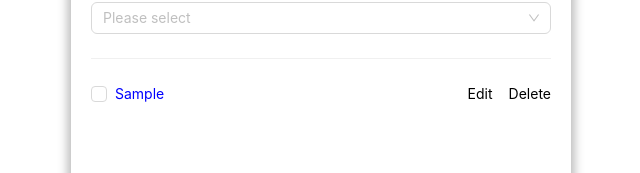
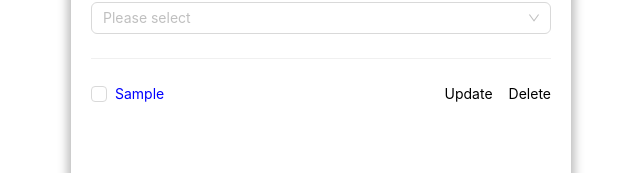
Before and after one commit to OliverDoan/todolist, a React (Vite) app: page / in a window 1280 px wide. Both pictures are taken after typing "Sample" into the empty fields and a click on the button "Add". Shown: the part 242-415 px from the top of the page, without its empty margins (319-959 px from the left). Built offline with nearby package versions, Linux system fonts and the light colour scheme.

Commit message:
feat: update status

```diff
--- a/src/components/Todo/index.tsx
+++ b/src/components/Todo/index.tsx
@@ -1,5 +1,4 @@
 import { Checkbox, Row, Space } from 'antd'
-import { useState } from 'react'
 import { TodoType } from 'src/types'
 const priorityColorMapping: Record<string, string> = {
   High: 'red',
@@ -10,17 +9,24 @@ const priorityColorMapping: Record<string, string> = {
 interface TodoProps {
   todo: TodoType
   deleteTodo: (id: string) => void
+  updateTodo: (todo: TodoType) => void
 }
 
-const Todo = ({ todo, deleteTodo }: TodoProps) => {
-  const [checked, setChecked] = useState(false)
-
+const Todo = ({ todo, deleteTodo, updateTodo }: TodoProps) => {
   const toggleCheckbox = () => {
-    setChecked(!checked)
+    const tmp: TodoType = {
+      ...todo,
+      completed: !todo.completed
+    }
+    updateTodo(tmp)
   }
 
   const handleDeleteTodo = () => {
     deleteTodo(todo.id)
+  }
+
+  const handleUpdateTodo = () => {
+    updateTodo(todo)
   }
 
   return (
@@ -28,18 +34,18 @@ const Todo = ({ todo, deleteTodo }: TodoProps) => {
       justify='space-between'
       style={{
         marginBottom: 3,
-        ...(checked ? { opacity: 0.5 } : {})
+        ...(todo.completed ? { opacity: 0.5 } : {})
       }}
     >
       <Checkbox
-        checked={checked}
+        checked={todo.completed}
         onChange={toggleCheckbox}
-        style={{ color: priorityColorMapping[todo.priority], textDecoration: checked ? 'line-through' : '' }}
+        style={{ color: priorityColorMapping[todo.priority], textDecoration: todo.completed ? 'line-through' : '' }}
       >
         {todo.name}
       </Checkbox>
       <Space.Compact className='flex gap-4 cursor-pointer'>
-        <span>Edit</span>
+        <span onClick={handleUpdateTodo}>Update</span>
         <span onClick={handleDeleteTodo}>Delete</span>
       </Space.Compact>
     </Row>
--- a/src/components/TodoList/index.tsx
+++ b/src/components/TodoList/index.tsx
@@ -11,9 +11,10 @@ interface TodoListProps {
   todoList: TodoType[]
   addTodo: (v: TodoType) => void
   deleteTodo: (id: string) => void
+  updateTodo: (todo: TodoType) => void
 }
 
-const TodoList = ({ todoList, addTodo, deleteTodo }: TodoListProps) => {
+const TodoList = ({ todoList, addTodo, deleteTodo, updateTodo }: TodoListProps) => {
   const [form] = Form.useForm()
   const handleAddTodo = (values: FieldType) => {
     if (values.text) {
@@ -31,7 +32,7 @@ const TodoList = ({ todoList, addTodo, deleteTodo }: TodoListProps) => {
     <Row style={{ height: 'calc(100% - 40px)' }}>
       <Col span={24} style={{ height: 'calc(100% - 40px)', overflowY: 'auto' }}>
         {todoList.map((d) => (
-          <Todo todo={d} key={d.id} deleteTodo={deleteTodo} />
+          <Todo todo={d} key={d.id} deleteTodo={deleteTodo} updateTodo={updateTodo} />
         ))}
       </Col>
       <Col span={24}>
--- a/src/pages/home/index.tsx
+++ b/src/pages/home/index.tsx
@@ -22,6 +22,11 @@ const Home = () => {
     setTodoList(tmp)
   }
 
+  const updateTodo = (todo: TodoType) => {
+    const tmp = todoList.map((e) => (e.id === todo.id ? todo : e))
+    setTodoList(tmp)
+  }
+
   return (
     <div
       style={{
@@ -39,7 +44,7 @@ const Home = () => {
       <Title className='text-center'>TODO LIST</Title>
       <Filters />
       <Divider />
-      <TodoList todoList={todoList} addTodo={addTodo} deleteTodo={deleteTodo} />
+      <TodoList todoList={todoList} addTodo={addTodo} deleteTodo={deleteTodo} updateTodo={updateTodo} />
     </div>
   )
 }
--- a/src/types/index.ts
+++ b/src/types/index.ts
@@ -2,7 +2,7 @@ export interface TodoType {
   id: string
   name: string
   priority: priorityType
-  completed: false
+  completed: boolean
 }
 
 export enum priorityType {
```
